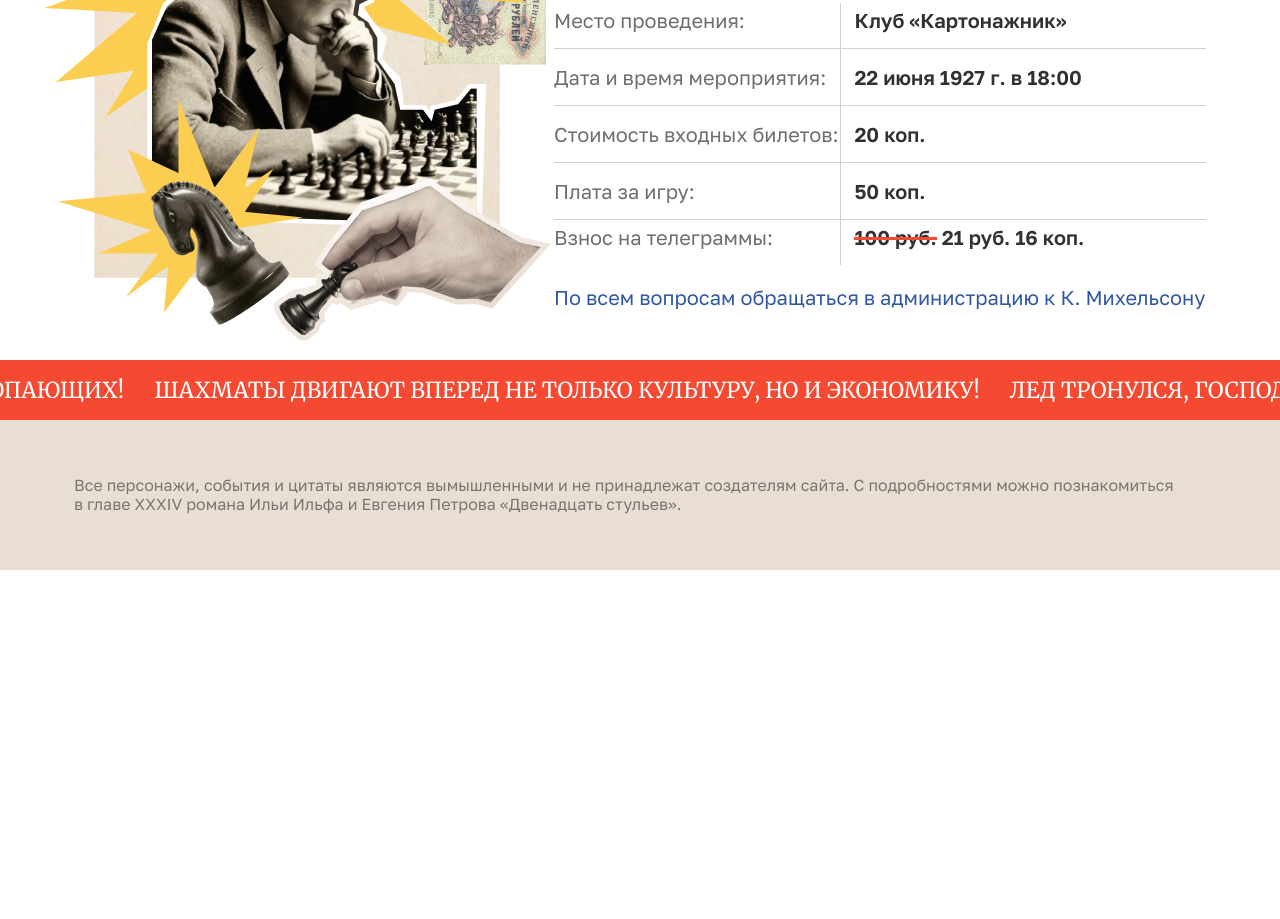
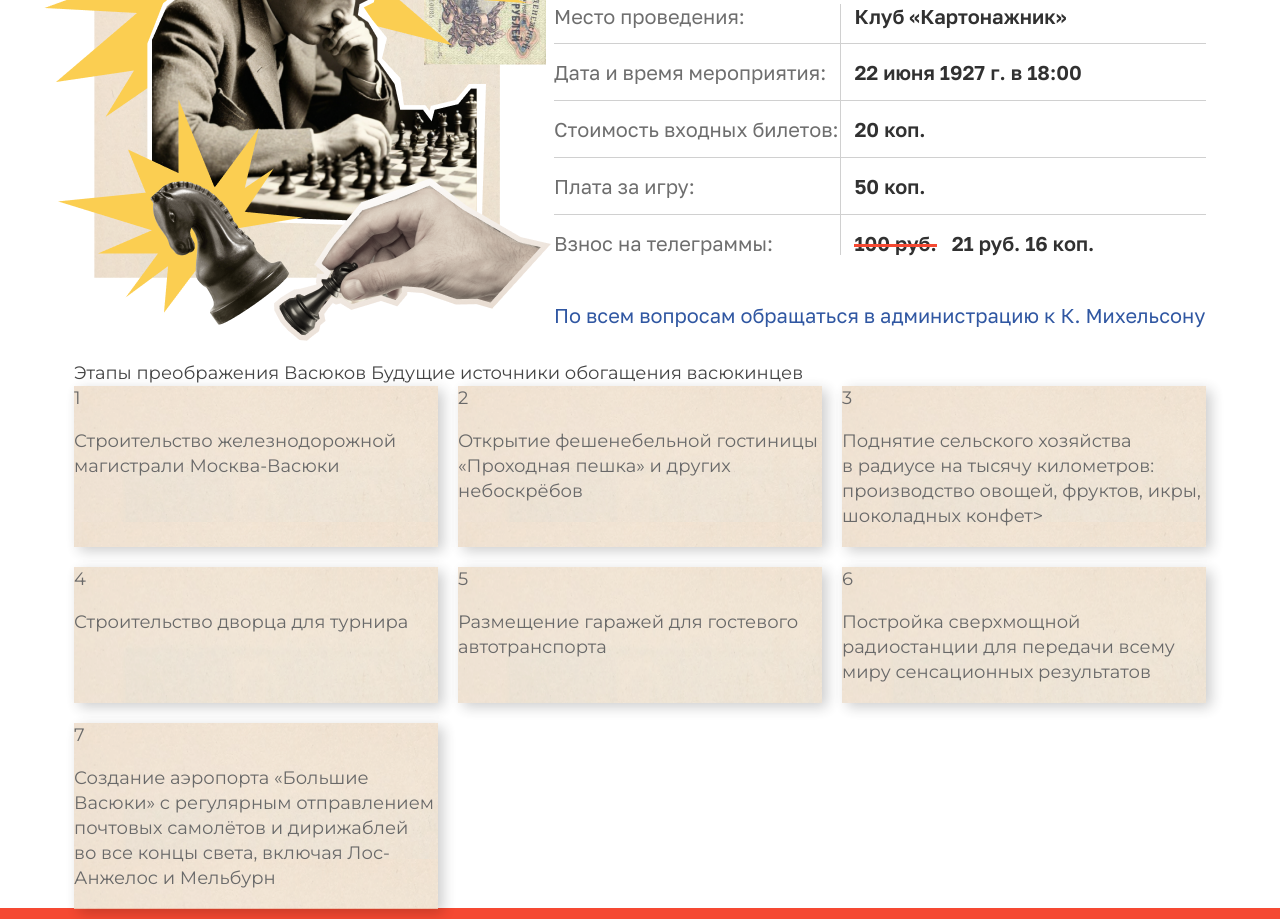
Before and after one commit to shapenkova/websile_about_chess, a website: page src/html/index.html in a window 1280 px wide. Shown: the part 1261-2180 px from the top of the page. Before the commit the page ends 1831 px from the top, so only its background shows below. Drawn offline with nearby package versions, Linux system fonts and the light colour scheme; files that its build step writes are made by us from their sources; files whose address does not match are found by name.

Commit message:
make a block stages

```diff
--- a/src/html/blocks/about.html
+++ b/src/html/blocks/about.html
@@ -8,13 +8,13 @@
         </div>
 
         <div class="about__table">
-            <div class="about__table-desc">
+            <p class="about__table-desc">
                 и Сеанс
                 <span class="about__table-red">
                     одновременной игры в&nbsp;шахматы на&nbsp;160&nbsp;досках
                 </span>
                 гроссмейстера О.&nbsp;Бендера
-            </div>
+            </p>
             <table class="table about__table-info">
                 <tbody class="table__tbody">
                     <tr class="table__tr">
@@ -54,13 +54,12 @@
                     </tr>
 
                     <tr class="table__tr">
-                        <td class="table__td table__td-none  td--size">
+                        <td class="table__td table__td-none td--size td--size1">
                             Взнос на телеграммы:
                         </td>
-                        <td class="table__td  td--size">
+                        <td class="table__td  td--size td--size1">
                             <p class="table__td--label" data-label="Взнос на телеграммы:">
-                                <span class="table__old-price">100 руб.</span>
-                                21 руб. 16 коп.
+                                <span class="table__old-price">100 руб.</span>21 руб. 16 коп.
                             </p>
                         </td>
                     </tr>
--- /dev/null
+++ b/src/html/blocks/stages.html
@@ -0,0 +1,64 @@
+<section class="stages">
+    <div class="stages__container">
+        <div class="stages__title">
+            <span>Этапы преображения</span>
+            <span>Васюков</span>
+            <a href="#">Будущие источники обогащения васюкинцев</a>
+        </div>
+        <div class="stages__wrapper">
+            <!-- <picture class="stages__picture">
+                <img src="assets/images/img1.png" alt="">
+            </picture> -->
+            <div class="stages__box1 stages__wrapper-el">
+                <div class="states__number">1</div>
+                <p class="stages__text">
+                    Строительство железнодорожной магистрали Москва-Васюки
+                </p>
+            </div>
+            <div class="stages__box2 stages__wrapper-el">
+                <div class="states__number">2</div>
+                <p class="stages__text">
+                    Открытие фешенебельной гостиницы «Проходная пешка» и&nbsp;других небоскрёбов
+                </p>
+            </div>
+            <div class="stages__box3 stages__wrapper-el">
+                <div class="states__number">3</div>
+                <p class="stages__text">
+                    Поднятие сельского хозяйства в&nbsp;радиусе на&nbsp;тысячу километров: производство овощей, фруктов, икры, шоколадных конфет>
+                </p>
+            </div>
+            <div class="stages__box4 stages__wrapper-el">
+                <div class="states__number">4</div>
+                <p class="stages__text">
+                    Строительство дворца для&nbsp;турнира
+                </p>
+            </div>
+            <div class="stages__box5 stages__wrapper-el">
+                <div class="states__number">5</div>
+                <p class="stages__text">
+                    Размещение гаражей для&nbsp;гостевого автотранспорта
+                </p>
+            </div>
+            <div class="stages__box6 stages__wrapper-el">
+                <div class="states__number">6</div>
+                <p class="stages__text">
+                    Постройка сверхмощной радиостанции для&nbsp;передачи всему миру сенсационных результатов
+                </p>
+            </div>
+            <div class="stages__box7 stages__wrapper-el">
+                <div class="states__number">7</div>
+                <p class="stages__text">
+                    Создание аэропорта «Большие Васюки» с&nbsp;регулярным отправлением почтовых самолётов и&nbsp;дирижаблей во&nbsp;все&nbsp;концы света, включая Лос-Анжелос и&nbsp;Мельбурн
+                </p>
+            </div>
+
+            <div>
+                <picture>
+                    <img src="" alt="">
+                </picture>
+            </div>
+
+        </div>
+
+    </div>
+</section>
--- a/src/html/index.html
+++ b/src/html/index.html
@@ -21,6 +21,7 @@
             @@include('blocks/line.html')
             @@include('blocks/support.html')
             @@include('blocks/about.html')
+            @@include('blocks/stages.html')
 
         </div>
     </main>
--- a/src/styles/blocks/about.less
+++ b/src/styles/blocks/about.less
@@ -15,6 +15,9 @@
     &__table-desc {
         width: 100%;
         max-width: 704px;
+        margin: 0;
+        padding-top: 15px;
+        padding-bottom: 10px;
         color: @color1;
         font-family: @font3;
         font-size: 36px;
@@ -56,13 +59,10 @@
         height: 100%;
         object-fit: cover;
     }
-    &__table {
-        padding-top: 5px;
-    }
     &__table-link {
         box-sizing: border-box;
         display: inline-block;
-        padding-top: 20px;
+        padding-top: 48px;
         color: @color5;
         font-family: @font2;
         font-size: 20px;
@@ -111,16 +111,13 @@
     &__td {
         box-sizing: border-box;
         height: 54px;
-        padding: 16px 0 16px 0;
+        padding: 16px 0;
         border-right: 1px solid @color4;
         color: @color1;
         font-family: @font2;
         font-size: 20px;
         font-weight: @font_weight4;
         line-height: 1.2;
-        &:first-child {
-            height: 39px;
-        }
         &:last-child {
             border-right: none;
         }
@@ -140,6 +137,7 @@
     }
     &__old-price {
         position: relative;
+        margin-right: 15px;
         &::after {
             content: '';
             position: absolute;
@@ -154,5 +152,8 @@
 }
 .td--size {
     height: 39px;
-    padding: 5px 0 16px 0;
+    padding: 0 0 15px;
 }
+.td--size1 {
+    padding: 16px 0 0;
+}
--- /dev/null
+++ b/src/styles/blocks/stages.less
@@ -0,0 +1,27 @@
+.stages {
+    box-sizing: border-box;
+    display: flex;
+    &__container {
+        .container();
+        display: flex;
+        flex-direction: column;
+    }
+    &__wrapper {
+        position: relative;
+        box-sizing: border-box;
+        display: grid;
+        width: 100%;
+        grid-template-columns: repeat(3, 1fr);
+        gap: 20px;
+    }
+    &__wrapper-el {
+        box-shadow: 5px 4px 13px 0 rgba(0, 0, 0, 0.25);
+        background-color: @color3;
+        background-image:url(../assets/images/img-bg.png);
+        opacity: 0.8;
+    }
+    &__picture {
+        position: absolute;
+        width: 100%;
+    }
+}
--- a/src/styles/styles.less
+++ b/src/styles/styles.less
@@ -7,4 +7,5 @@
 @import "blocks/poster.less";
 @import 'blocks/support.less';
 @import "blocks/about.less";
+@import "blocks/stages.less";
 @import "global/mixins.less";
```
Also changed, not shown: src/assets/images/img-bg.png (added), src/assets/images/img1.png (added), src/assets/images/plane.png (added).
